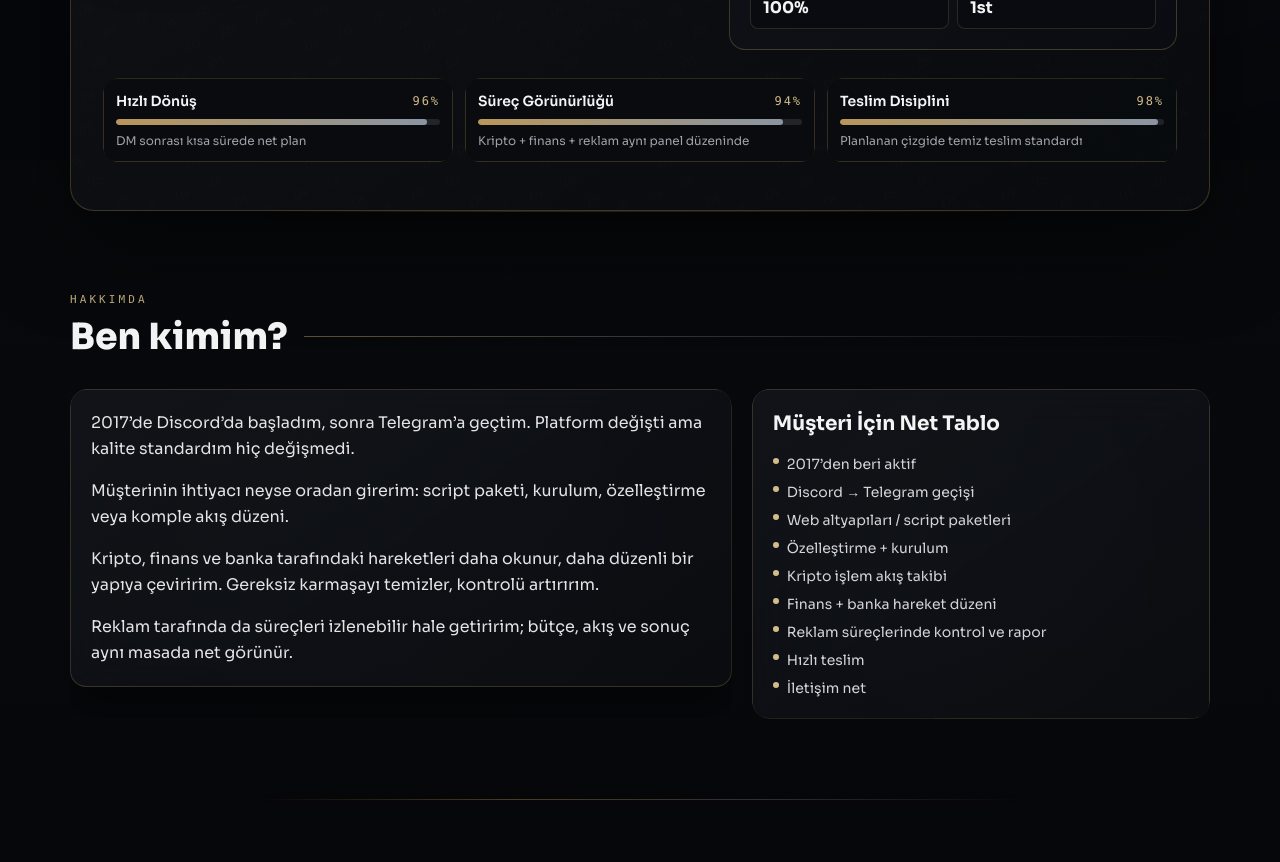
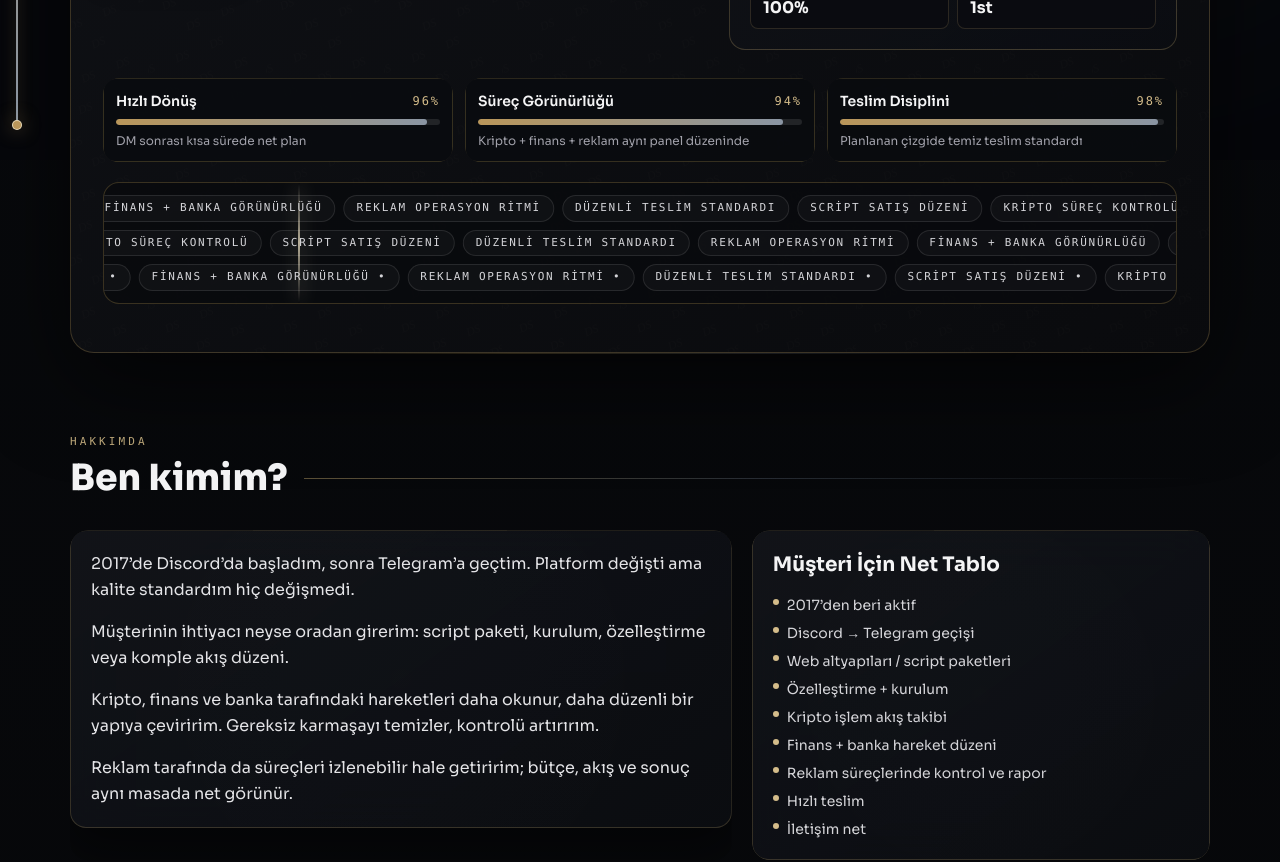
Before and after one commit to Lyp1ex/salvatore, a React (Vite) app: page / in a window 1280 px wide. Shown: the part 640-1502 px from the top of the page. Built offline with nearby package versions, Linux system fonts and the light colour scheme; a web font is replaced by a local one.

Commit message:
UI polish: animation layer restored and premium interactions added

```diff
--- a/src/App.tsx
+++ b/src/App.tsx
@@ -1,10 +1,13 @@
 import { AnimatePresence, MotionConfig, motion } from "framer-motion";
 import { lazy, Suspense, useEffect, useMemo, useState } from "react";
+import AmbientLight from "./components/AmbientLight";
 import BackgroundFX from "./components/BackgroundFX";
 import ExitCta from "./components/ExitCta";
+import LuxuryCursor from "./components/LuxuryCursor";
 import MobileStickyCTA from "./components/MobileStickyCTA";
 import Navbar from "./components/Navbar";
 import ScrollProgress from "./components/ScrollProgress";
+import StorylineRail from "./components/StorylineRail";
 import { siteConfigs, type Locale } from "./config/site";
 import About from "./sections/About";
 import Contact from "./sections/Contact";
@@ -178,10 +181,13 @@ export default function App() {
   };
 
   return (
-    <MotionConfig reducedMotion="always">
-      <div className="motion-lite relative min-h-screen text-zinc-100">
-        <BackgroundFX lite />
+    <MotionConfig reducedMotion="user">
+      <div className="relative min-h-screen text-zinc-100">
+        <BackgroundFX />
+        <AmbientLight />
+        <LuxuryCursor />
         <ScrollProgress />
+        <StorylineRail />
         <Navbar
           site={site}
           locale={locale}
--- a/src/components/Card.tsx
+++ b/src/components/Card.tsx
@@ -16,7 +16,7 @@ export default function Card({ className, children }: CardProps) {
   return (
     <article
       onMouseMove={onMouseMove}
-      className={`glass-distort lux-sweep-card rounded-2xl border border-[rgba(201,173,112,.22)] bg-[linear-gradient(145deg,rgba(20,22,28,.82),rgba(11,13,17,.94))] p-5 shadow-[0_18px_48px_rgba(0,0,0,.5)] backdrop-blur-xl transition-colors duration-200 ${className ?? ""}`}
+      className={`glass-distort lux-sweep-card rounded-2xl border border-[rgba(201,173,112,.22)] bg-[linear-gradient(145deg,rgba(20,22,28,.82),rgba(11,13,17,.94))] p-5 shadow-[0_18px_48px_rgba(0,0,0,.5)] backdrop-blur-xl transition-all duration-300 hover:-translate-y-1 hover:border-[rgba(212,176,93,.44)] hover:shadow-[0_24px_52px_rgba(0,0,0,.58)] ${className ?? ""}`}
     >
       {children}
     </article>
--- a/src/index.css
+++ b/src/index.css
@@ -64,6 +64,12 @@ body {
 .motion-lite .lux-sweep-card::after,
 .motion-lite .lux-sweep-btn::after {
   display: none;
+}
+
+@media (pointer: fine) {
+  body {
+    cursor: none;
+  }
 }
 
 .signature-name {
@@ -234,7 +240,27 @@ body {
 
 .lux-sweep-card::after,
 .lux-sweep-btn::after {
-  display: none;
+  content: "";
+  position: absolute;
+  inset: -150% auto auto -24%;
+  width: 38%;
+  height: 360%;
+  transform: rotate(20deg);
+  background: linear-gradient(
+    to right,
+    rgba(255, 255, 255, 0),
+    rgba(241, 228, 197, 0.26),
+    rgba(255, 255, 255, 0)
+  );
+  opacity: 0;
+  transition: opacity 0.24s ease;
+  pointer-events: none;
+}
+
+.lux-sweep-card:hover::after,
+.lux-sweep-btn:hover::after {
+  opacity: 1;
+  animation: sweep-pass 0.95s ease;
 }
 
 .signature-reel {
@@ -439,6 +465,15 @@ body {
   }
 }
 
+@keyframes sweep-pass {
+  0% {
+    left: -40%;
+  }
+  100% {
+    left: 122%;
+  }
+}
+
 @keyframes scan-vertical {
   0% {
     transform: translateY(-100%);
--- a/src/sections/Hero.tsx
+++ b/src/sections/Hero.tsx
@@ -1,5 +1,6 @@
 import { motion } from "framer-motion";
 import Button from "../components/Button";
+import SignatureReel from "../components/SignatureReel";
 import TrustMetricsBar from "../components/TrustMetricsBar";
 import type { SiteConfig } from "../config/site";
 
@@ -85,6 +86,7 @@ export default function Hero({ site }: HeroProps) {
         <div className="mt-7">
           <TrustMetricsBar metrics={site.trustMetrics} />
         </div>
+        <SignatureReel words={site.reelWords} />
       </motion.div>
     </section>
   );
```
